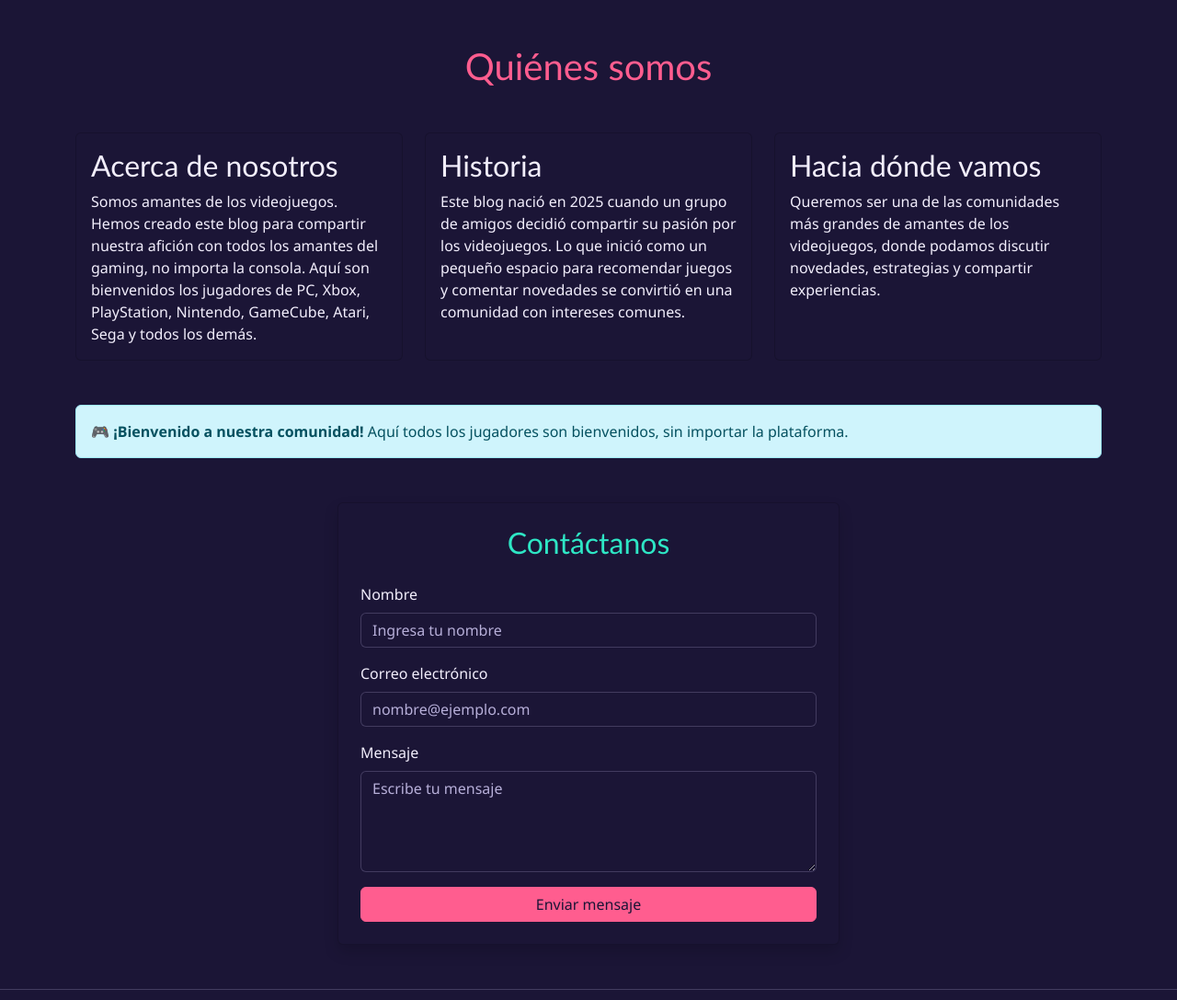
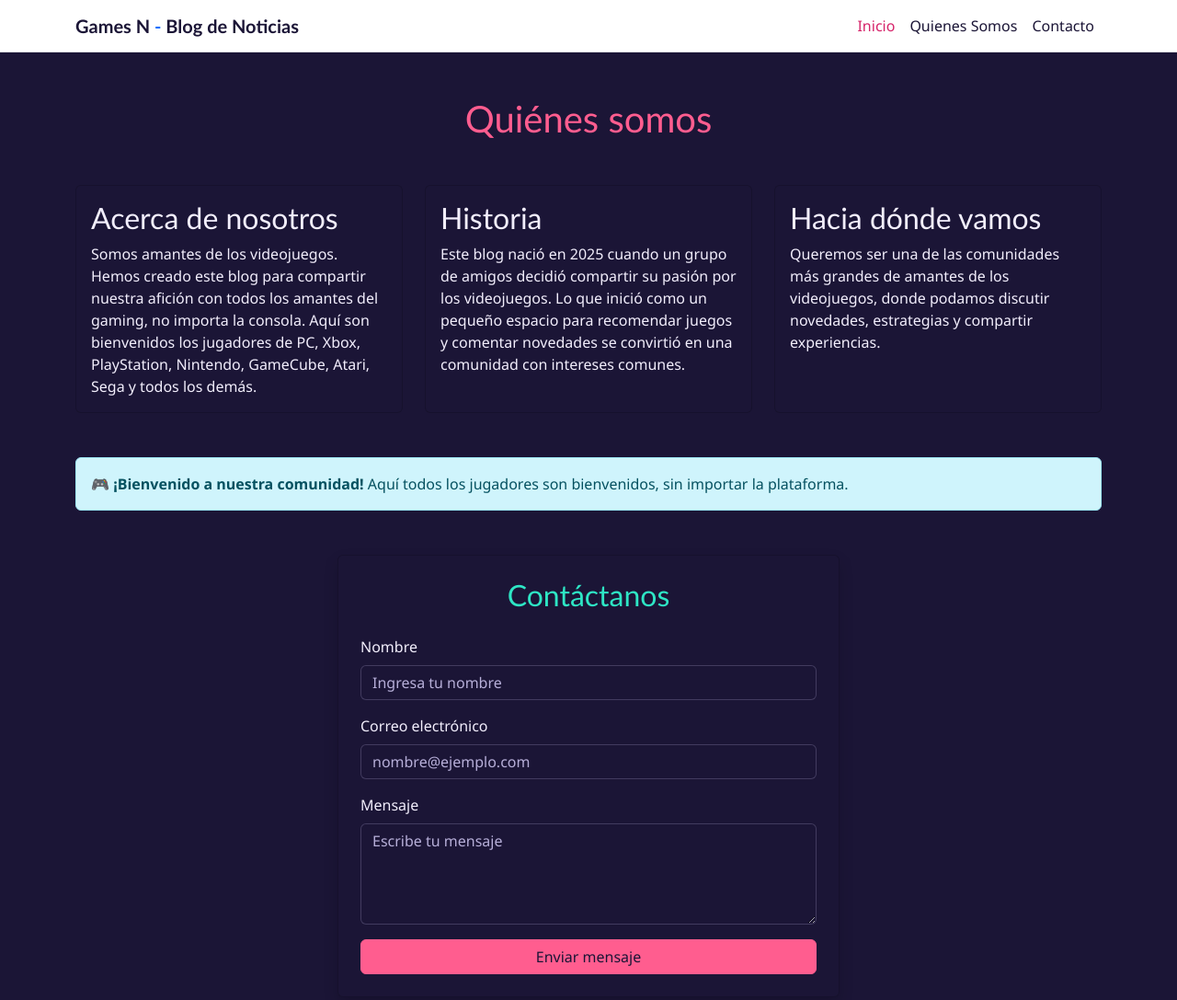
Before and after one commit to Juanramosac/GamesN-Blog, a plain HTML site: page about-us/about-us.html in a window 1280 px wide. Shown: the top 1087 px of the page at 92% size. Drawn offline with nearby package versions, Linux system fonts and the light colour scheme.

Commit message:
update: ACtualiando quienes somos

```diff
--- a/about-us/about-us.html
+++ b/about-us/about-us.html
@@ -9,6 +9,7 @@
 
 </head>
 <body>
+    <nav-bar></nav-bar>
     <main>
         <h1 id="titulo-principal" class="text-center my-5">
             Quiénes somos
```
